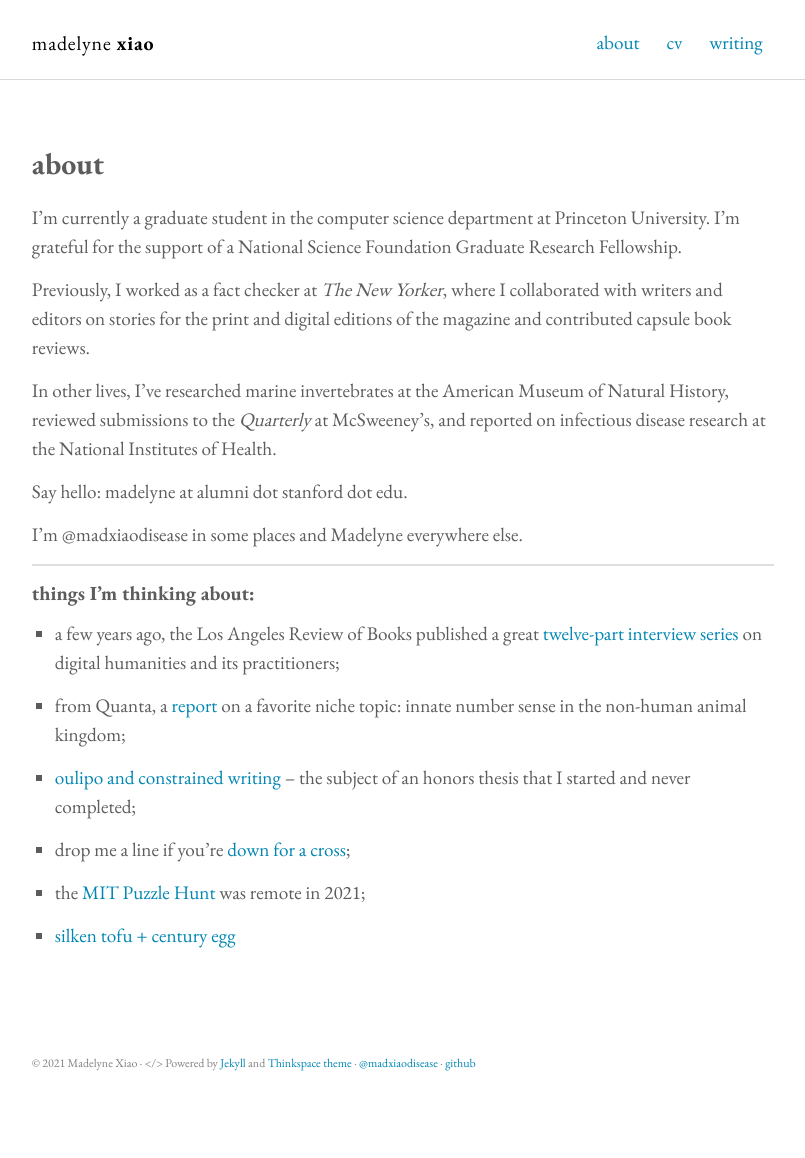
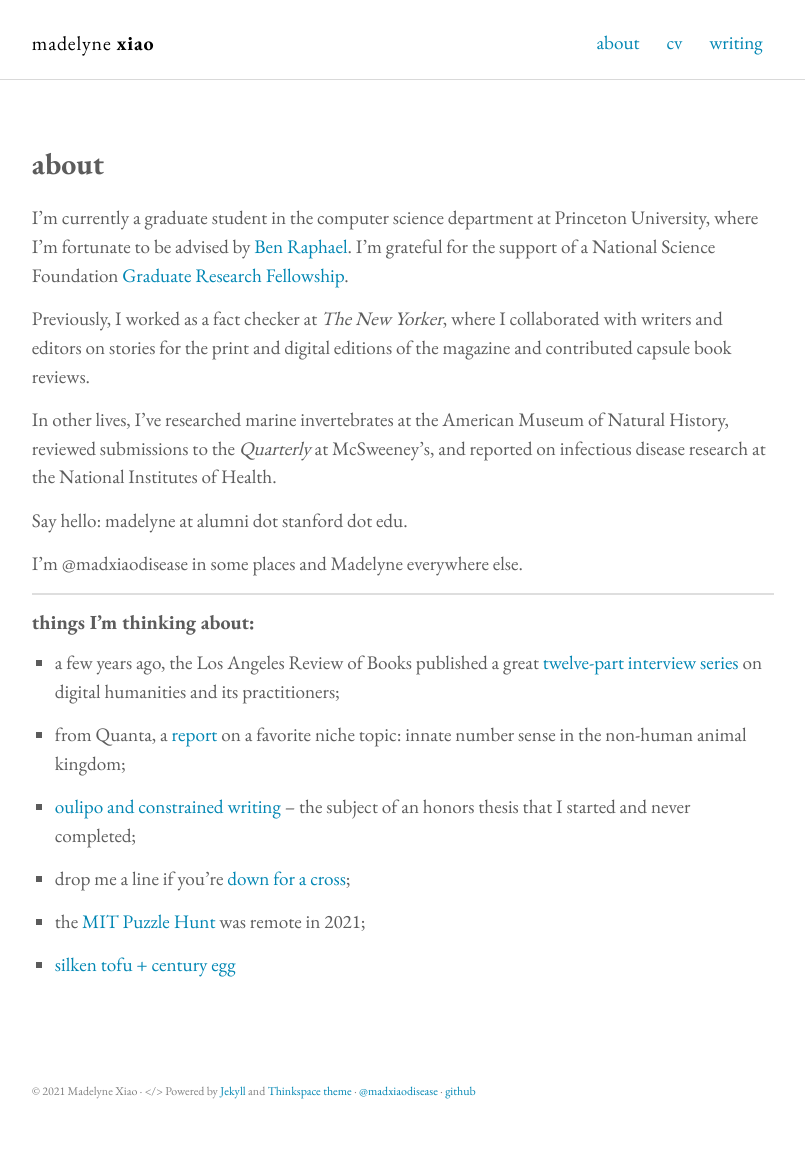
Before and after one commit to madelyne/madelyne.github.io, a Jekyll site: the page built from about.md, in a window 1280 px wide. Shown: the whole page, without its empty margins (237-1042 px from the left). Built offline with Jekyll 4.4.1, drawn with Linux system fonts in a browser that asks for light colours; before the commit the page ends 1129 px from its top, so only the background shows below that.

Commit message:
update about section

```diff
--- a/about.md
+++ b/about.md
@@ -3,7 +3,7 @@
 title: about
 permalink: /about/
 ---
-I'm currently a graduate student in the computer science department at Princeton University. I'm grateful for the support of a National Science Foundation Graduate Research Fellowship.
+I'm currently a graduate student in the computer science department at Princeton University, where I'm fortunate to be advised by [Ben Raphael](http://compbio.cs.brown.edu/). I'm grateful for the support of a National Science Foundation [Graduate Research Fellowship](https://www.nsfgrfp.org/).
 
 Previously, I worked as a fact checker at _The New Yorker_, where I collaborated with writers and editors on stories for the print and digital editions of the magazine and contributed capsule book reviews.
 
```
Also changed, not shown: 1 other file.
